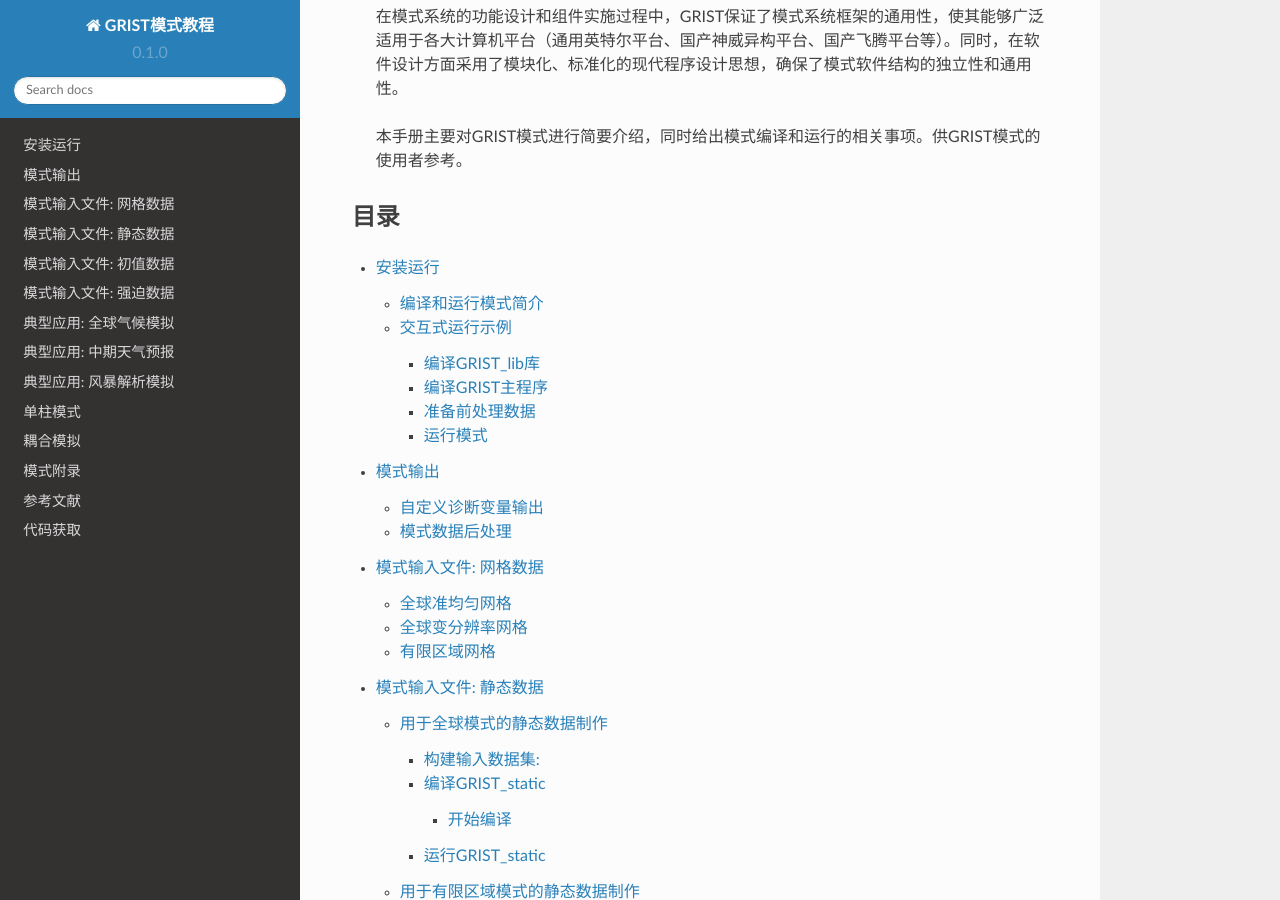
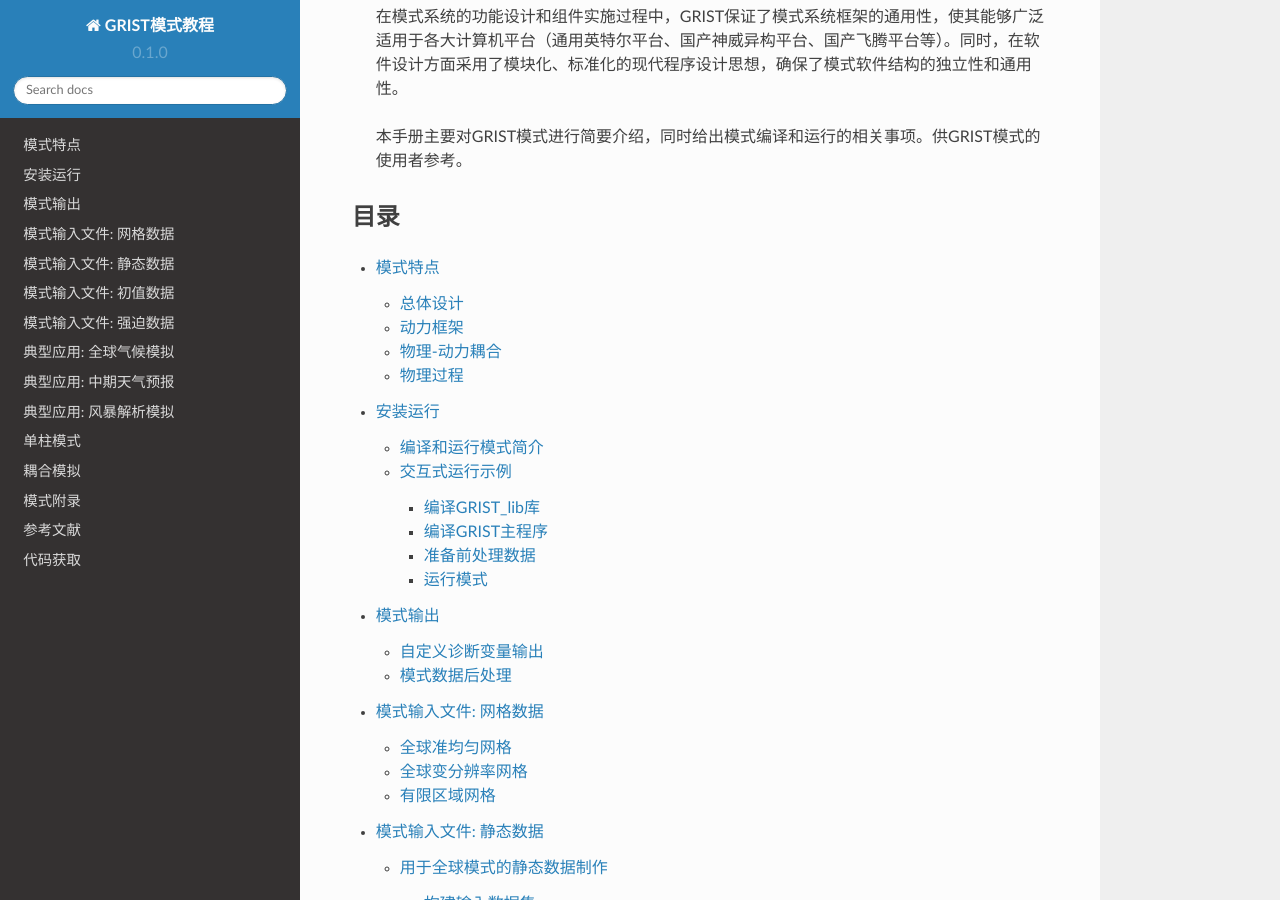
Before and after one commit to GRIST-Dev/GRIST_Tutorial, a Sphinx documentation site: the page built from docs/source/index.rst, in a window 1280 px wide and 900 px high, scrolled down 331 px. Built offline with Sphinx 7.4.7 and the Read the Docs theme 2.0.0, drawn with Linux system fonts in a browser that asks for light colours; some of the changed lines change nothing that is shown.

Commit message:
update-feature

```diff
--- /dev/null
+++ b/docs/source/features.rst
@@ -0,0 +1,33 @@
+模式特点
+================
+总体设计
+----------------
+  在21世纪的20年代，全球天气和气候建模在应用的空间和时间尺度上仍存显著差异。全球天气预报-气候预测行业将继续追求可达千米级的高分辨率模式（Bauer等人，2021）。应用于气候及气候变化模拟的粗分辨率全球气候模式仍然被需要（Eyring等人，2016）。学界对采用全球高分辨率公里尺度(k-scale)模型来彻底地统一全时空尺度的天气-气候模拟已有所呼吁，但是实现这一目标的过程中需要解决很多问题。
+
+  为了维持一个兼顾当前和未来的可持续模式研发平台，GRIST的设计遵循应用驱动路线。这体现在该系统的几大技术特征。首先，动力框架被设计为能够在单一积分流中进行静力和非静力求解的切换。这对于粗网格（例如，>10 km）的应用尤有价值：在这些应用中使用非静力方程组很难带来价值增益，反而增加了计算负担。其次，由于大气模式物理过程代码通常具有较长的使用生命周期，并且通常针对不同尺度的应用进行调整。GRIST被设计为能够与不同的天气、气候模拟体系下的不同模式物理过程包兼容。这样，一套物理过程的原始应用场景被继承。同时，也为促进不同物理包之间的融合提供了基础。第三，GRIST系统的设计目的是不依赖于现有的、全面的软件框架或耦合系统。这有助于实现快速迭代开发，并且模式发展更具灵活性。
+
+
+动力框架
+----------------
+  静力-非静力一体化：GRIST的动力框架（内核）方程组源于原始方程，但在其基础上恢复了垂直加速项以实现非静力动力计算。离散化采用了基于层平均形式的控制方程（Zhang et al. 2019；Zhang et al. 2020）。由于采用了质量坐标，垂直加速项可作为运行时选项，在积分过程中进行灵活切换。当垂直加速度项恢复时，非静力动力能够在粗网格间距下保持静力平衡，并且GRIST的这一能力已经在实践中得到验证。这意味着，垂直速度预报方程必须在粗网格间距下产生很小至接近于0的加速度。对于长期气候模拟应用，静力动力内核将继续保持良好作用。因为在分辨率较粗时，求解一组非静力方程应该在物理上重现静力平衡近似。模型开发经验表明，即使在具有复杂的物理-动力学相互作用和真实海陆分布的现实世界建模应用，GRIST非静力模型也可以早静力尺度产生与其静力版本非常一致的计算结果。
+
+  层平均控制体积离散化：垂直离散化是使用基于层平均质量控制体积离散法展开的，其中控制方程中的所有坐标度量项首先转换为层厚度的物理定义（Zhang et al. 2019）。这将平流和压力梯度项转换为控制体积格式。通过合理制定的压力梯度算法，可以确保平流项和压力梯度项之间的一致性。这种一致性已通过非静力地形山波试验验证（Zhang 等人， 2019），不一致的计算将带来山波解的计算扭曲。层平均方法的方程形式里，要求水平和垂直压力梯度项之间存在适当的关系，因为广义的水平压力梯度项与垂直加速项存在联系。
+
+  垂直干质量坐标：对于湿大气模式，采用基于干空气质量的混合垂直坐标系（ Zhang et al. 2020），可以确保模式大气动力准确地守恒干空气质量，无需后效订正器。
+  以适应潮湿的大气，而无需添加固定器。
+
+  水平非结构网格：GRIST采用真正意义的非结构网格，网格单元本身可适应任意非重叠网格结构，包括正二十面体、立方球等。非结构化网格建模方法在如今的动力框架开发中被广泛应用（Ullrich 等人，2017 年）。但应该注意的是，它们并不等同于准均匀网格。水平数值算子采用“六边形-C”网格方法，在理论研究和简单模型实验中，六边形C网格可以支持优异的重力波频散关系，这是由于其优异的各向同性，使其对散度和梯度算子具备良好的数学表达。
+
+  水汽传输算法：正定传输算法采用了我国科学家自主设计的两步保形水汽平流方案（Yu 1994）作为主要计算格式。
+
+  时间积分方案：内步积分Mesinger's forward-backward，外步为Runge-Kutta法，非静力项垂直采用半隐式计算。所有预报变量采用原始形式积分，这区别于采用扰动项积分的分裂显式算法。
+
+物理-动力耦合
+----------------
+   通用物理-动力耦合：这是使GRIST动力框架具备实际天气-气候一体化模拟能力的关键。通过设计独立的物理-动力耦合算子和工作流，使得模式的动力框架可以采用不同方式与模式的物理过程进行耦合。在此基础上，已经发展了2套完整物理过程包（天气&气候套件），并均完成了AMIP积分试验。
+
+物理过程
+----------------
+   天气物理包(PhysW)：该物理包中的物理方案源自传统应用于中尺度模式的物理过程，并进行了适配和方案修改升级。
+   气候物理包(PhysC)：该物理包中的物理方案源自传统应用于全球气候模式的物理过程，并进行了适配和方案修改升级。
+   理想物理包：该物理包中的物理方案源自DCMIP动力框架比较计划中的简单物理方案，用于测试和检验最简化的三维动力模式。
--- a/docs/source/index.rst
+++ b/docs/source/index.rst
@@ -13,6 +13,7 @@
 
 .. toctree::
 
+   features
    install
    output
    grid
```
